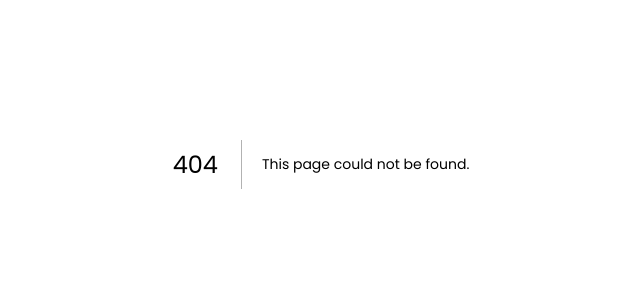
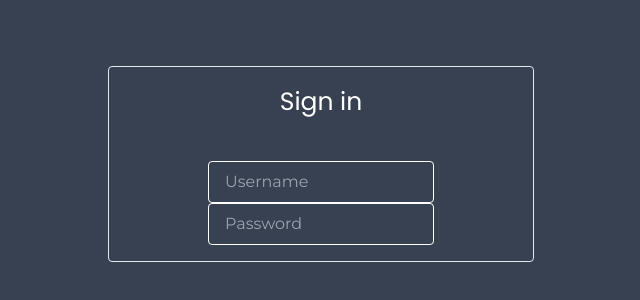
Before and after one commit to richardhofmaenner/linktree-frontend, a Next.js app: page /login in a window 1280 px wide. Before the commit this address had no page. Shown: the part 236-536 px from the top of the page, without its empty margins (319-959 px from the left). Built offline with nearby package versions, Linux system fonts and the light colour scheme.

Commit message:
Added Login page

```diff
--- a/components/ButtonLink.tsx
+++ b/components/ButtonLink.tsx
@@ -2,11 +2,18 @@ import React from 'react'
 import PropTypes from 'prop-types'
 import Link from 'next/link'
 
-function ButtonLink({ href, style }) {
+function ButtonLink({ href, style, children }) {
+
+  let classStyles = ''
+
+  switch (style){
+  case 'inline': classStyles = 'border'
+  }
+
   return (
     <Link href={href}>
-      <a className={`p-5 `}>
-        <i className="fas fa-chevron-down" />
+      <a className={`px-5 py-3`}>
+        {children}
       </a>
     </Link>
   )
@@ -14,7 +21,8 @@ function ButtonLink({ href, style }) {
 
 ButtonLink.propTypes = {
   href: PropTypes.string.isRequired,
-  style: PropTypes.oneOf(['inline', 'normal'])
+  style: PropTypes.oneOf(['inline', 'normal']),
+  children: PropTypes.node.isRequired
 }
 
 ButtonLink.defaultProps = {
--- /dev/null
+++ b/components/forms/Input.tsx
@@ -0,0 +1,29 @@
+import React from 'react'
+import PropTypes from 'prop-types'
+
+Input.propTypes = {
+  name: PropTypes.string.isRequired,
+  type: PropTypes.string,
+  placeholder: PropTypes.string,
+  value: PropTypes.string,
+  onValueChange: PropTypes.func.isRequired
+}
+
+Input.propDefault = {
+  type: 'text'
+}
+
+function Input({ name, type, placeholder, value, onValueChange }) {
+  return (
+    <input
+      className='border border-white rounded bg-transparent px-4 py-2 focus:outline-none'
+      type={type}
+      placeholder={placeholder}
+      name={name}
+      value={value}
+      onChange={onValueChange}
+    />
+  )
+}
+
+export default Input
--- /dev/null
+++ b/layouts/CenterModalLayout.tsx
@@ -0,0 +1,32 @@
+import Head from 'next/head'
+import propTypes from 'prop-types'
+
+const React = require('react')
+
+function CenterModalLayout({ title, modalTitle, children }) {
+  return (
+    <div>
+      <Head>
+        <title>{title}</title>
+      </Head>
+      <main className='min-h-screen flex items-center justify-center'>
+        <section className='w-1/2 md:w-1/3 text-center border border-gray-200 rounded py-4'>
+          <div className='mb-10'>
+            <h1 className="h3">{modalTitle}</h1>
+          </div>
+          <div>
+            {children}
+          </div>
+        </section>
+      </main>
+    </div>
+  )
+}
+
+CenterModalLayout.propTypes = {
+  title: propTypes.string.isRequired,
+  modalTitle: propTypes.string.isRequired,
+  children: propTypes.node.isRequired,
+}
+
+export default CenterModalLayout
--- /dev/null
+++ b/pages/login.tsx
@@ -0,0 +1,42 @@
+import React, { Component } from 'react'
+import CenterModalLayout from '@/layouts/CenterModalLayout'
+import Input from '@/components/forms/Input'
+import { useState } from 'react'
+
+class Login extends Component {
+
+  constructor(props) {
+    super(props)
+    this.valueChanged = this.valueChanged.bind(this)
+  }
+
+  state = {
+    username: '',
+    password: ''
+  }
+
+  render() {
+    return (
+      <CenterModalLayout title={'Login'} modalTitle={'Sign in'}>
+        <div>
+          <Input onValueChange={this.valueChanged} name={'username'} placeholder='Username' value={this.state.username} />
+        </div>
+        <div>
+          <Input onValueChange={this.valueChanged} name={'password'} placeholder='Password' type='password' />
+        </div>
+      </CenterModalLayout>
+    )
+  }
+
+  valueChanged(e) {
+    e.preventDefault()
+    switch (e.target.name) {
+    case 'username': this.setState({  username: e.target.value }); break
+    case 'password': this.setState({ password: e.target.value }); break
+    default: break
+    }
+  }
+
+}
+
+export default Login
```
